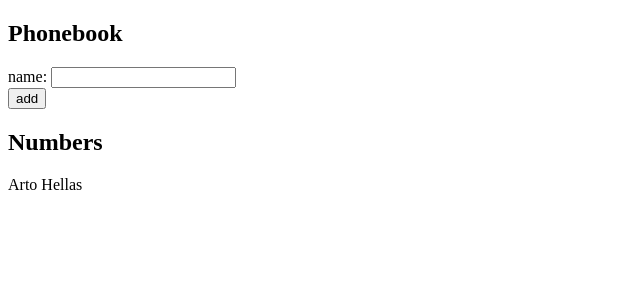
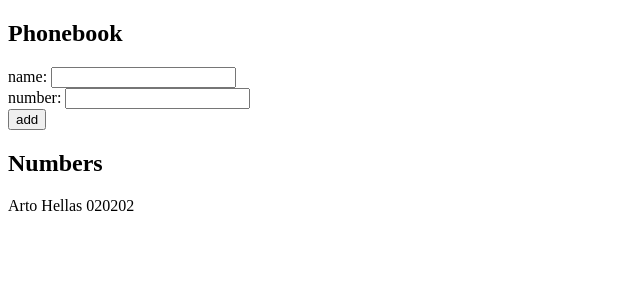
Before and after one commit to suuranna/fullstack-tehtavat-2023k, a React (Create React App) app in the folder osa2/puhelinluettelo/: page / in a window 1280 px wide. Shown: the top 300 px of the page, without its empty margins (0-640 px from the left). Built offline with nearby package versions, Linux system fonts and the light colour scheme.

Commit message:
tehtävä 2.8 tehty

```diff
--- a/osa2/puhelinluettelo/src/App.js
+++ b/osa2/puhelinluettelo/src/App.js
@@ -4,7 +4,7 @@ const Numbers = (props) => {
   return (
     <div>
       <h2>Numbers</h2>
-      {props.numbers.map(number => <Number key={number.name} person={number.name} /> )}
+      {props.persons.map(person => <Number key={person.name} person={person} /> )}
     </div>
 
   )
@@ -12,27 +12,30 @@ const Numbers = (props) => {
 
 const Number = (props) => {
   return (
-    <p>{props.person}</p>
+    <p>{props.person.name} {props.person.number}</p>
   )
 }
 
 const App = () => {
   const [persons, setPersons] = useState([
-    { name: 'Arto Hellas' }
+    { name: 'Arto Hellas', number: '020202' }
   ])
   const [newName, setNewName] = useState('')
+  const [newNumber, setNewNumber] = useState('')
 
-  const addNewNumber = (event) => {
+  const addNewPerson = (event) => {
     event.preventDefault()
     const isNew = persons.map(person => person.name).includes(newName)
     if (isNew) {
       alert(newName + ' is already added to phonebook')
     } else {
-      const numberObject = {
-        name: newName
+      const personObject = {
+        name: newName,
+        number: newNumber
       }
-      setPersons(persons.concat(numberObject))
+      setPersons(persons.concat(personObject))
       setNewName('')
+      setNewNumber('')
     }
   }
 
@@ -40,18 +43,24 @@ const App = () => {
     setNewName(event.target.value)
   }
 
+  const handleNumberChange = (event) => {
+    setNewNumber(event.target.value)
+  }
+
   return (
     <div>
       <h2>Phonebook</h2>
-      <form onSubmit={addNewNumber}>
+      <form onSubmit={addNewPerson}>
         <div>
           name: <input value={newName} onChange={handleNameChange}/>
+          <br/>
+          number: <input value={newNumber} onChange={handleNumberChange}/>
         </div>
         <div>
           <button type="submit">add</button>
         </div>
       </form>
-      <Numbers numbers={persons}/>
+      <Numbers persons={persons}/>
     </div>
   )
 
```
